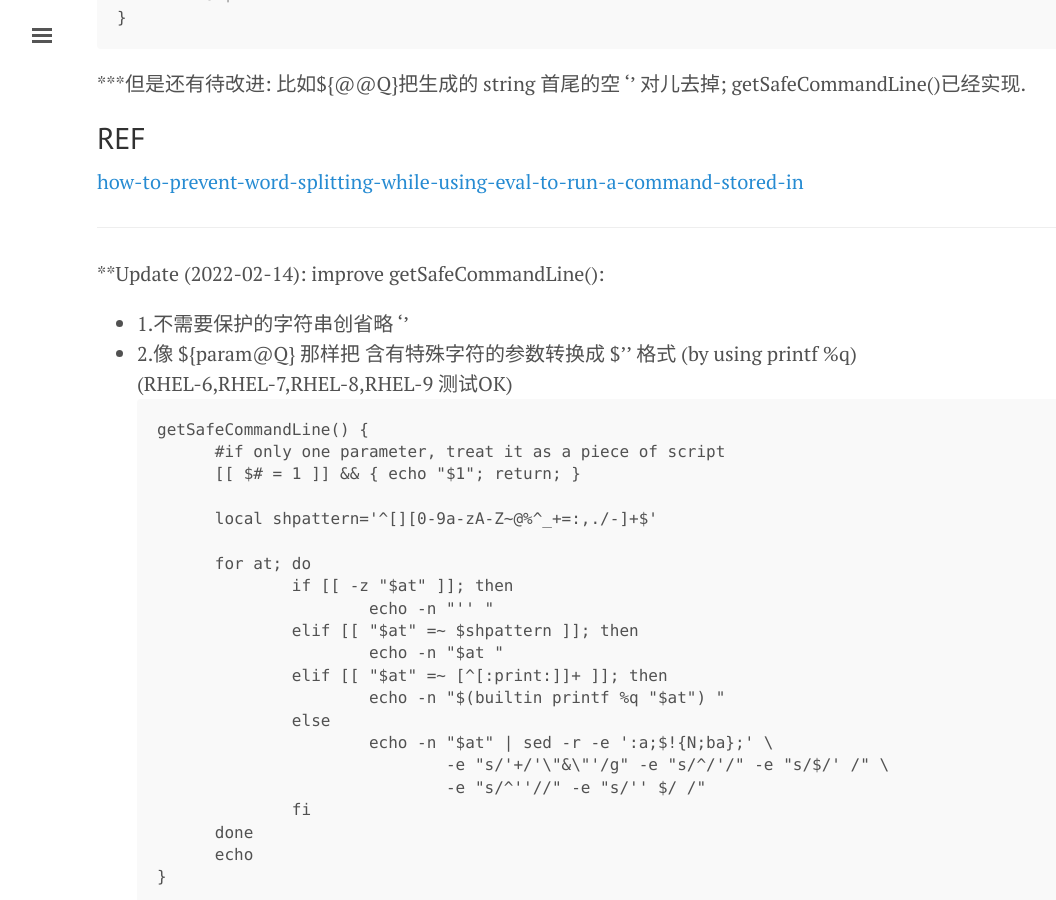
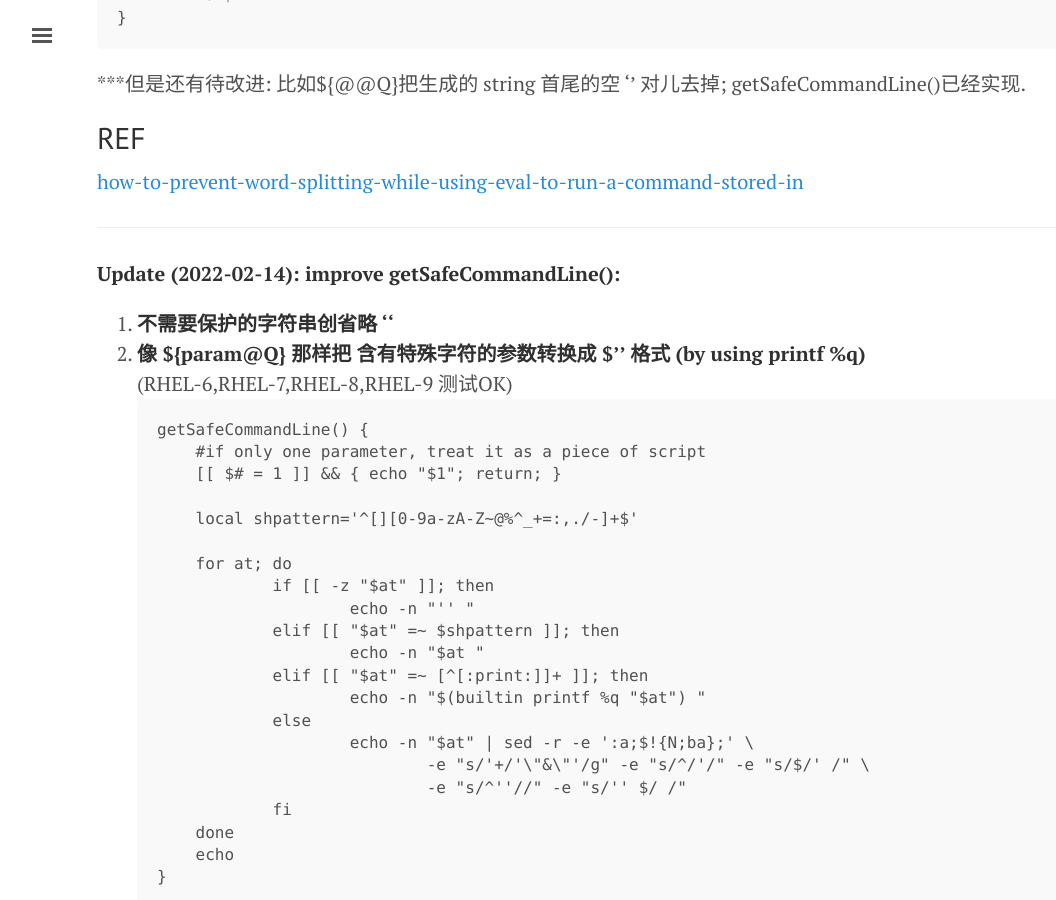
Before and after one commit to tcler/tcler.github.io, a Jekyll site: the page built from _posts/2022-02-07-bash-4.4-new-feature-parameter@operator.md, in a window 1280 px wide and 900 px high, scrolled down 3779 px. Shown: the whole window, without its empty margins (3-1059 px from the left). Built offline with Jekyll 4.4.1, drawn with Linux system fonts in a browser that asks for light colours.

Commit message:
Update 2022-02-07-bash-4.4-new-feature-parameter@operator.md

````diff
--- a/_posts/2022-02-07-bash-4.4-new-feature-parameter@operator.md
+++ b/_posts/2022-02-07-bash-4.4-new-feature-parameter@operator.md
@@ -152,11 +152,13 @@
 ## REF
 [how-to-prevent-word-splitting-while-using-eval-to-run-a-command-stored-in](https://stackoverflow.com/questions/42428777/how-to-prevent-word-splitting-while-using-eval-to-run-a-command-stored-in)
 
+
 ---
 
-**Update (2022-02-14): improve getSafeCommandLine():
-- 1.不需要保护的字符串创省略 ''
-- 2.像 ${param@Q} 那样把 含有特殊字符的参数转换成 $'' 格式 (by using printf %q)
+
+**Update (2022-02-14): improve getSafeCommandLine():**
+ 1. **不需要保护的字符串创省略 ''**
+ 2. **像 ${param@Q} 那样把 含有特殊字符的参数转换成 $'' 格式 (by using printf %q)**
 (RHEL-6,RHEL-7,RHEL-8,RHEL-9 测试OK)
 ```
 getSafeCommandLine() {
````
